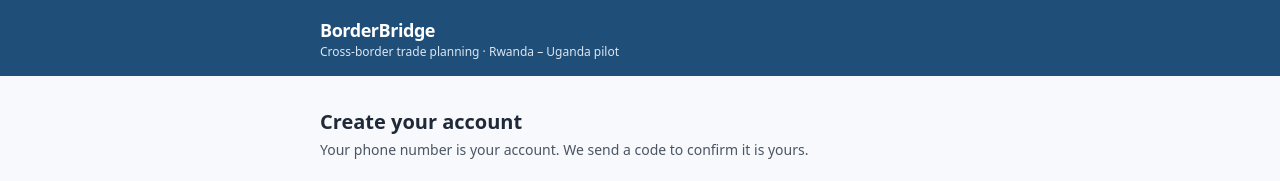
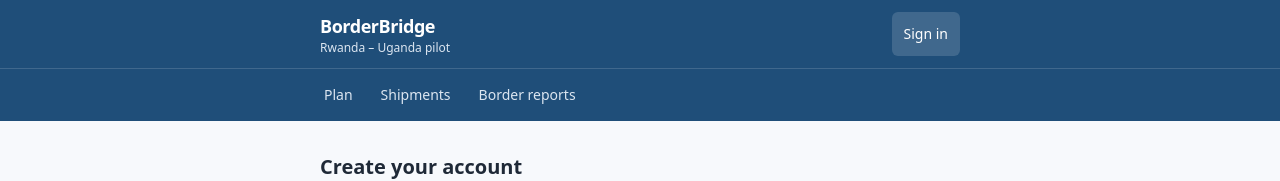
Before and after one commit to Hassanah-dev006/BorderBridge, a Next.js app: page /register in a window 1280 px wide. Shown: the top 181 px of the page. Built offline with nearby package versions, Linux system fonts and the light colour scheme; no server answers.

Commit message:
feat(ui): add navigation and session state to the application shell

```diff
--- a/src/app/layout.tsx
+++ b/src/app/layout.tsx
@@ -1,5 +1,7 @@
 import type { Metadata, Viewport } from 'next';
+import Link from 'next/link';
 import './globals.css';
+import { currentUser } from '@/lib/session';
 
 export const metadata: Metadata = {
   title: 'BorderBridge',
@@ -12,21 +14,48 @@ export const viewport: Viewport = {
   viewportFit: 'cover',
 };
 
-export default function RootLayout({ children }: { children: React.ReactNode }) {
+export default async function RootLayout({ children }: { children: React.ReactNode }) {
+  const user = await currentUser();
+
   return (
     <html lang="en">
       <body className="min-h-screen">
         <header className="bg-brand text-white">
-          <div className="mx-auto max-w-2xl px-4 py-4">
-            <a href="/" className="tappable inline-flex flex-col justify-center">
+          <div className="mx-auto flex max-w-2xl items-center justify-between gap-3 px-4 py-3">
+            <Link href="/" className="tappable inline-flex flex-col justify-center">
               <span className="text-lg font-semibold tracking-tight">BorderBridge</span>
-              <span className="text-xs text-brand-light">
-                Cross-border trade planning · Rwanda – Uganda pilot
-              </span>
-            </a>
+              <span className="text-xs text-brand-light">Rwanda – Uganda pilot</span>
+            </Link>
+
+            {user ? (
+              <Link
+                href="/profile"
+                className="tappable inline-flex items-center rounded-md bg-white/15 px-3 py-2 text-sm font-medium"
+              >
+                {user.displayName.split(' ')[0]}
+              </Link>
+            ) : (
+              <Link
+                href="/login"
+                className="tappable inline-flex items-center rounded-md bg-white/15 px-3 py-2 text-sm font-medium"
+              >
+                Sign in
+              </Link>
+            )}
           </div>
+
+          <nav className="border-t border-white/15">
+            <div className="mx-auto flex max-w-2xl gap-1 overflow-x-auto px-2 py-1 text-sm">
+              <NavLink href="/">Plan</NavLink>
+              <NavLink href="/shipments">Shipments</NavLink>
+              <NavLink href="/report">Border reports</NavLink>
+              {user?.role === 'admin' && <NavLink href="/admin">Admin</NavLink>}
+            </div>
+          </nav>
         </header>
+
         <main className="mx-auto max-w-2xl px-4 py-6">{children}</main>
+
         <footer className="mx-auto max-w-2xl px-4 pb-10 pt-4 text-xs leading-relaxed text-gray-500">
           BorderBridge provides guidance based on published trade rules. It is not a licensed
           customs clearing agent and its estimates are not binding determinations by any customs
@@ -36,3 +65,14 @@ export default function RootLayout({ children }: { children: React.ReactNode })
     </html>
   );
 }
+
+function NavLink({ href, children }: { href: string; children: React.ReactNode }) {
+  return (
+    <Link
+      href={href}
+      className="tappable inline-flex items-center whitespace-nowrap rounded px-3 py-2 font-medium text-brand-light hover:bg-white/10 hover:text-white"
+    >
+      {children}
+    </Link>
+  );
+}
```
